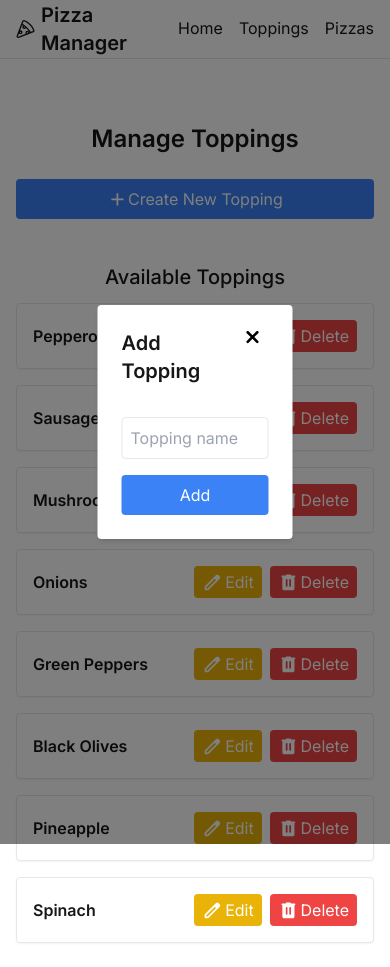
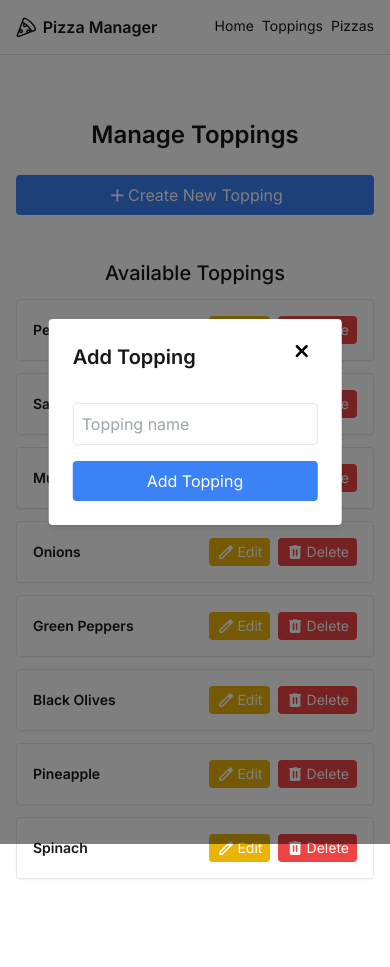
Before and after one commit to thanneman/strongmind-pizza, a Next.js app: page /toppings in a window 390 px wide. Both pictures are taken after a click on the button "Create New Topping". After the commit the page ends 903 px from the top, so only its background shows below. Built offline with nearby package versions, Linux system fonts and the light colour scheme.

Commit message:
chore: made responsive

```diff
--- a/src/components/global/nav.js
+++ b/src/components/global/nav.js
@@ -3,15 +3,15 @@ import Link from 'next/link'
 export default function Nav() {
     return (
         <header className='w-full border-b border-zinc-200'>
-            <div className='container flex items-center justify-center gap-x-8'>
-                <Link href='/' className='flex items-center text-xl font-semibold gap-x-1.5 hover:text-zinc-500 transition-colors'>
+            <div className='container flex items-center justify-between md:justify-center gap-x-8'>
+                <Link href='/' className='flex items-center text-base md:text-xl font-semibold gap-x-1.5 hover:text-zinc-500 transition-colors'>
                     <svg xmlns="http://www.w3.org/2000/svg" width="1.3em" height="1.3em" viewBox="0 0 64 64"><path fill="currentColor" d="M62 36.3c-2.2-6.9-7-14.2-13.5-20.8C41.9 9 34.6 4.2 27.7 2c-2.7-.9-5.6.5-6.7 3.2L2.1 55c-.8 2-.3 4.2 1.2 5.7c1 1 2.4 1.6 3.8 1.6c.6 0 1.3-.1 1.9-.4l32.9-12.5h.1L58.8 43c2.7-1.1 4.1-4 3.2-6.7M7.4 57.7c-.5.2-.8 0-.9-.2c-.1-.1-.4-.5-.2-.9L9.9 47c1.2 1.7 3.2 2.8 5.4 2.8c3.6 0 6.6-2.9 6.6-6.6c0-3.6-2.9-6.6-6.6-6.6c-.5 0-1 .1-1.5.2l6.9-18.1c.8.5 1.7 1.1 2.6 1.7c-1.3 1.2-2.1 2.9-2.1 4.8c0 3.6 2.9 6.6 6.6 6.6c2.4 0 4.5-1.3 5.7-3.3c4.2 4 8.4 8.8 12 14.6l-1 .4c-.4-3.3-3.2-5.8-6.5-5.8c-3.6 0-6.6 2.9-6.6 6.6c0 1.4.4 2.7 1.2 3.8zm5.8-14.4c0-1.1.9-2.1 2.1-2.1c1.1 0 2.1.9 2.1 2.1c0 1.1-.9 2.1-2.1 2.1c-1.1 0-2.1-1-2.1-2.1m14-19.9c.8.7 1.7 1.3 2.6 2.1c0 1.1-.9 2-2.1 2c-1.1 0-2.1-.9-2.1-2.1c0-1 .7-1.8 1.6-2m10 23c-.8-.3-1.4-1-1.4-2c0-1.1.9-2.1 2.1-2.1c1.1 0 2.1.9 2.1 2.1c0 .4-.1.7-.3 1zm20-7.7l-7.6 2.9c-4.8-7.9-10.5-14.2-16.2-19c-.1 0-.1-.1-.2-.1c-1.4-1.2-2.8-2.3-4.1-3.3c-2.4-1.8-4.6-3.3-6.8-4.6l2.9-7.7c.1-.3.5-.6.8-.6h.3c6.1 1.9 13 6.4 18.9 12.4c5.9 5.9 10.5 12.9 12.4 18.9c.3.5 0 1-.4 1.1"></path></svg>
                     Pizza Manager
                 </Link>
-                <nav className='flex gap-x-4'>
-                    <Link href='/' className='py-4 transition-colors border-b-2 border-transparent hover:border-zinc-500'>Home</Link>
-                    <Link href='/toppings' className='py-4 transition-colors border-b-2 border-transparent hover:border-zinc-500'>Toppings</Link>
-                    <Link href='/pizzas' className='py-4 transition-colors border-b-2 border-transparent hover:border-zinc-500'>Pizzas</Link>
+                <nav className='flex gap-x-2 md:gap-x-4'>
+                    <Link href='/' className='py-4 text-sm transition-colors border-b-2 border-transparent hover:border-zinc-500 md:text-base'>Home</Link>
+                    <Link href='/toppings' className='py-4 text-sm transition-colors border-b-2 border-transparent hover:border-zinc-500 md:text-base'>Toppings</Link>
+                    <Link href='/pizzas' className='py-4 text-sm transition-colors border-b-2 border-transparent hover:border-zinc-500 md:text-base'>Pizzas</Link>
                 </nav>
             </div>
         </header>
--- a/src/pages/index.js
+++ b/src/pages/index.js
@@ -6,12 +6,12 @@ export default function Home() {
         <main className='container py-6'>
             <div className='flex flex-col items-center mt-20 gap-y-6'>
                 <h1 className='text-2xl font-semibold'>StrongMind Pizza Manager</h1>
-                <div className='grid grid-cols-2'>
-                    <Link href='/toppings' className='flex items-center justify-center p-4 m-2 text-lg text-center transition-colors border rounded shadow-sm border-zinc-300 gap-x-2 hover:bg-zinc-100'>
+                <div className='grid grid-cols-2 gap-2'>
+                    <Link href='/toppings' className='flex flex-col items-center justify-between p-4 text-base text-center transition-colors border rounded shadow-sm md:justify-center md:text-lg md:flex-row border-zinc-300 gap-x-2 hover:bg-zinc-100'>
                         <svg xmlns="http://www.w3.org/2000/svg" width="2.2em" height="2.2em" viewBox="0 0 256 256"><path fill="currentColor" d="M184 32a7.8 7.8 0 0 0-2.3.34l-160 48A8 8 0 0 0 16 88v24a8 8 0 0 0 8 8h8a16.08 16.08 0 0 1 16 15.69A15.6 15.6 0 0 1 43.42 147a16.87 16.87 0 0 1-12 5.05H24a8 8 0 0 0-8 8v32a8 8 0 0 0 8 8h200a16 16 0 0 0 16-16V88a56.06 56.06 0 0 0-56-56m1.12 16a40.06 40.06 0 0 1 38.07 32H78.51Zm6.88 56a24 24 0 1 1-46.62-8h45.24a23.9 23.9 0 0 1 1.38 8M88 184a24 24 0 0 1 48 0Zm136 0h-72a40 40 0 0 0-80 0H32v-16a33 33 0 0 0 22.84-9.85A31.4 31.4 0 0 0 64 135.38A32.15 32.15 0 0 0 32 104v-8h96.81a40 40 0 1 0 78.38 0H224Z"></path></svg>
                         Manage Toppings
                     </Link>
-                    <Link href='/pizzas' className='flex items-center justify-center p-4 m-2 text-lg text-center transition-colors border rounded shadow-sm border-zinc-300 gap-x-2 hover:bg-zinc-100'>
+                    <Link href='/pizzas' className='flex flex-col items-center justify-between p-4 text-base text-center transition-colors border rounded shadow-sm md:justify-center md:text-lg md:flex-row border-zinc-300 gap-x-2 hover:bg-zinc-100'>
                         <svg xmlns="http://www.w3.org/2000/svg" width="1.7em" height="1.7em" viewBox="0 0 64 64"><path fill="currentColor" d="M62 36.3c-2.2-6.9-7-14.2-13.5-20.8C41.9 9 34.6 4.2 27.7 2c-2.7-.9-5.6.5-6.7 3.2L2.1 55c-.8 2-.3 4.2 1.2 5.7c1 1 2.4 1.6 3.8 1.6c.6 0 1.3-.1 1.9-.4l32.9-12.5h.1L58.8 43c2.7-1.1 4.1-4 3.2-6.7M7.4 57.7c-.5.2-.8 0-.9-.2c-.1-.1-.4-.5-.2-.9L9.9 47c1.2 1.7 3.2 2.8 5.4 2.8c3.6 0 6.6-2.9 6.6-6.6c0-3.6-2.9-6.6-6.6-6.6c-.5 0-1 .1-1.5.2l6.9-18.1c.8.5 1.7 1.1 2.6 1.7c-1.3 1.2-2.1 2.9-2.1 4.8c0 3.6 2.9 6.6 6.6 6.6c2.4 0 4.5-1.3 5.7-3.3c4.2 4 8.4 8.8 12 14.6l-1 .4c-.4-3.3-3.2-5.8-6.5-5.8c-3.6 0-6.6 2.9-6.6 6.6c0 1.4.4 2.7 1.2 3.8zm5.8-14.4c0-1.1.9-2.1 2.1-2.1c1.1 0 2.1.9 2.1 2.1c0 1.1-.9 2.1-2.1 2.1c-1.1 0-2.1-1-2.1-2.1m14-19.9c.8.7 1.7 1.3 2.6 2.1c0 1.1-.9 2-2.1 2c-1.1 0-2.1-.9-2.1-2.1c0-1 .7-1.8 1.6-2m10 23c-.8-.3-1.4-1-1.4-2c0-1.1.9-2.1 2.1-2.1c1.1 0 2.1.9 2.1 2.1c0 .4-.1.7-.3 1zm20-7.7l-7.6 2.9c-4.8-7.9-10.5-14.2-16.2-19c-.1 0-.1-.1-.2-.1c-1.4-1.2-2.8-2.3-4.1-3.3c-2.4-1.8-4.6-3.3-6.8-4.6l2.9-7.7c.1-.3.5-.6.8-.6h.3c6.1 1.9 13 6.4 18.9 12.4c5.9 5.9 10.5 12.9 12.4 18.9c.3.5 0 1-.4 1.1"></path></svg>
                         Manage Pizzas
                     </Link>
--- a/src/pages/toppings.js
+++ b/src/pages/toppings.js
@@ -68,17 +68,17 @@ export default function Toppings() {
                 </button>
                 <div className='flex flex-col mt-5 gap-y-3'>
                     <h2 className='text-xl font-medium text-center'>Available Toppings</h2>
-                    <div className='grid grid-cols-1 gap-4 sm:grid-cols-2'>
+                    <div className='grid grid-cols-1 gap-3 sm:grid-cols-2'>
                         {toppings.map((topping) => (
                             <div key={topping.id} className='flex flex-col p-4 border rounded shadow-sm'>
                                 <div className='flex items-center justify-between'>
-                                    <h3 className='font-semibold text-md'>{topping.name}</h3>
+                                    <h3 className='text-sm font-semibold md:text-base'>{topping.name}</h3>
                                     <div className='flex gap-x-2'>
-                                        <button onClick={() => openDialog(topping)} className='flex justify-center items-center gap-x-0.5 px-2 py-1 text-white bg-yellow-500 rounded hover:bg-yellow-600'>
+                                        <button onClick={() => openDialog(topping)} className='flex justify-center items-center gap-x-0.5 text-sm md:text-base px-2 py-1 text-white bg-yellow-500 rounded hover:bg-yellow-600'>
                                             <svg xmlns="http://www.w3.org/2000/svg" width="1.3em" height="1.3em" viewBox="0 0 24 24"><path fill="currentColor" d="M5 19h1.425L16.2 9.225L14.775 7.8L5 17.575zm-1 2q-.425 0-.712-.288T3 20v-2.425q0-.4.15-.763t.425-.637L16.2 3.575q.3-.275.663-.425t.762-.15t.775.15t.65.45L20.425 5q.3.275.437.65T21 6.4q0 .4-.138.763t-.437.662l-12.6 12.6q-.275.275-.638.425t-.762.15zM19 6.4L17.6 5zm-3.525 2.125l-.7-.725L16.2 9.225z"></path></svg>
                                             Edit
                                         </button>
-                                        <button onClick={() => deleteTopping(topping.id)} className='flex justify-center items-center gap-x-0.5 px-2 py-1 text-white bg-red-500 rounded hover:bg-red-600'>
+                                        <button onClick={() => deleteTopping(topping.id)} className='flex justify-center items-center gap-x-0.5 text-sm md:text-base px-2 py-1 text-white bg-red-500 rounded hover:bg-red-600'>
                                             <svg xmlns="http://www.w3.org/2000/svg" width="1.3em" height="1.3em" viewBox="0 0 24 24"><path fill="currentColor" d="M7 21q-.825 0-1.412-.587T5 19V6q-.425 0-.712-.288T4 5t.288-.712T5 4h4q0-.425.288-.712T10 3h4q.425 0 .713.288T15 4h4q.425 0 .713.288T20 5t-.288.713T19 6v13q0 .825-.587 1.413T17 21zm3-4q.425 0 .713-.288T11 16V9q0-.425-.288-.712T10 8t-.712.288T9 9v7q0 .425.288.713T10 17m4 0q.425 0 .713-.288T15 16V9q0-.425-.288-.712T14 8t-.712.288T13 9v7q0 .425.288.713T14 17"></path></svg>
                                             Delete
                                         </button>
@@ -92,7 +92,7 @@ export default function Toppings() {
 
             {isDialogOpen && (
                 <div className='fixed inset-0 flex items-center justify-center bg-black bg-opacity-50'>
-                    <div className='absolute flex flex-col w-1/2 p-6 transform -translate-x-1/2 -translate-y-1/2 bg-white rounded shadow-md top-1/2 left-1/2'>
+                    <div className='absolute flex flex-col w-3/4 p-6 max-w-[600px] transform -translate-x-1/2 -translate-y-1/2 bg-white rounded shadow-md md:w-1/2 top-1/2 left-1/2'>
                         <div className='flex items-start justify-between'>
                             <h2 className='mb-4 text-xl font-semibold'>{editingId ? 'Edit Topping' : 'Add Topping'}</h2>
                             <button onClick={closeDialog} className='text-black'>
@@ -109,7 +109,7 @@ export default function Toppings() {
                                     className='p-2 border rounded'
                                 />
                                 <button type='submit' className='py-2 text-white bg-blue-500 rounded hover:bg-blue-600'>
-                                    {editingId ? 'Save' : 'Add'}
+                                    {editingId ? 'Update Topping' : 'Add Topping'}
                                 </button>
                             </form>
                         </div>
```
Also changed, not shown: src/pages/pizzas.js (+7 -7 lines).
